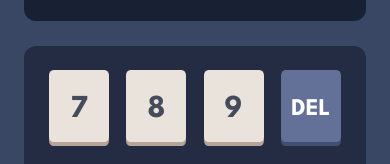
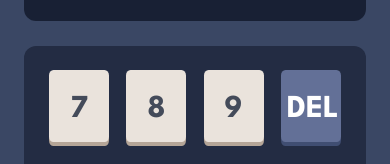
Before and after one commit to NERO-FAN/Responsive_React_Calculator, a React (Create React App) app: page / in a window 390 px wide. Shown: the part 232-396 px from the top of the page. Built offline with nearby package versions, Linux system fonts and the light colour scheme.

Commit message:
testing a theory

```diff
--- a/src/components/RenderKeyRows.scss
+++ b/src/components/RenderKeyRows.scss
@@ -52,13 +52,7 @@
     }
 
     .keypad-button-delete {
-      @media (max-width: 399px) {
-        font-size: 1.5em;
-      }
 
-      @media (min-width: 400px) and (max-width: 568px) {
-        font-size: 1.675em;
-      }
     }
 
     .keypad-button-reset,
```
